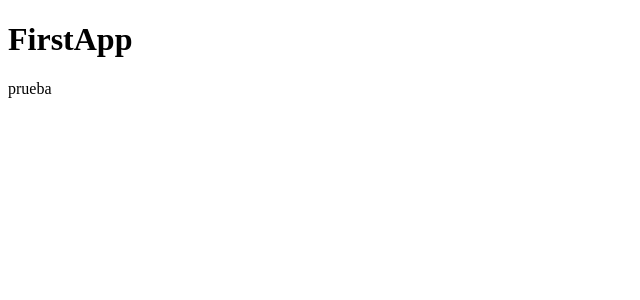
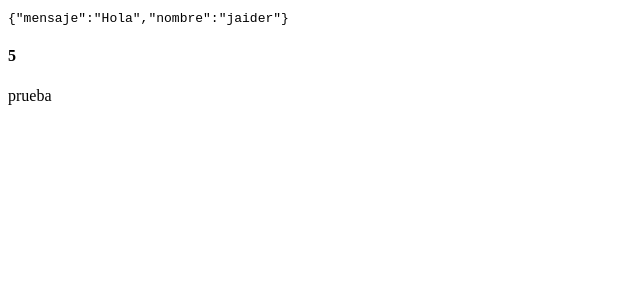
Before and after one commit to jaisemberg2022/Cursos-udemy-2024, a React (Vite) app in the folder React/03-counter-app/: page / in a window 1280 px wide. Shown: the top 300 px of the page, without its empty margins (0-640 px from the left). Built offline with nearby package versions, Linux system fonts and the light colour scheme.

Commit message:
React proyecto con vite ,como dentro de estructuras html react permiterenderizar tanto funciones basicas de js asi como la gran flexibilidad que posee al momento de interpretardichos valores

```diff
--- a/React/03-counter-app/src/FirstApp.jsx
+++ b/React/03-counter-app/src/FirstApp.jsx
@@ -1,9 +1,18 @@
-import {Fragment} from 'react'
+const newMessage = {
+    mensaje:'Hola',
+    nombre:'jaider',
+};
+
+const getSuma = (a,b) => {
+    return a+b;
+}
 
 export const FirstApp = () => {
+
   return (
     <>
-        <h1>FirstApp</h1>
+        <code>{ JSON.stringify(newMessage) }</code>
+        <h4>{ getSuma(2,3) }</h4>
         <p>prueba</p>
     </>
   )
```
